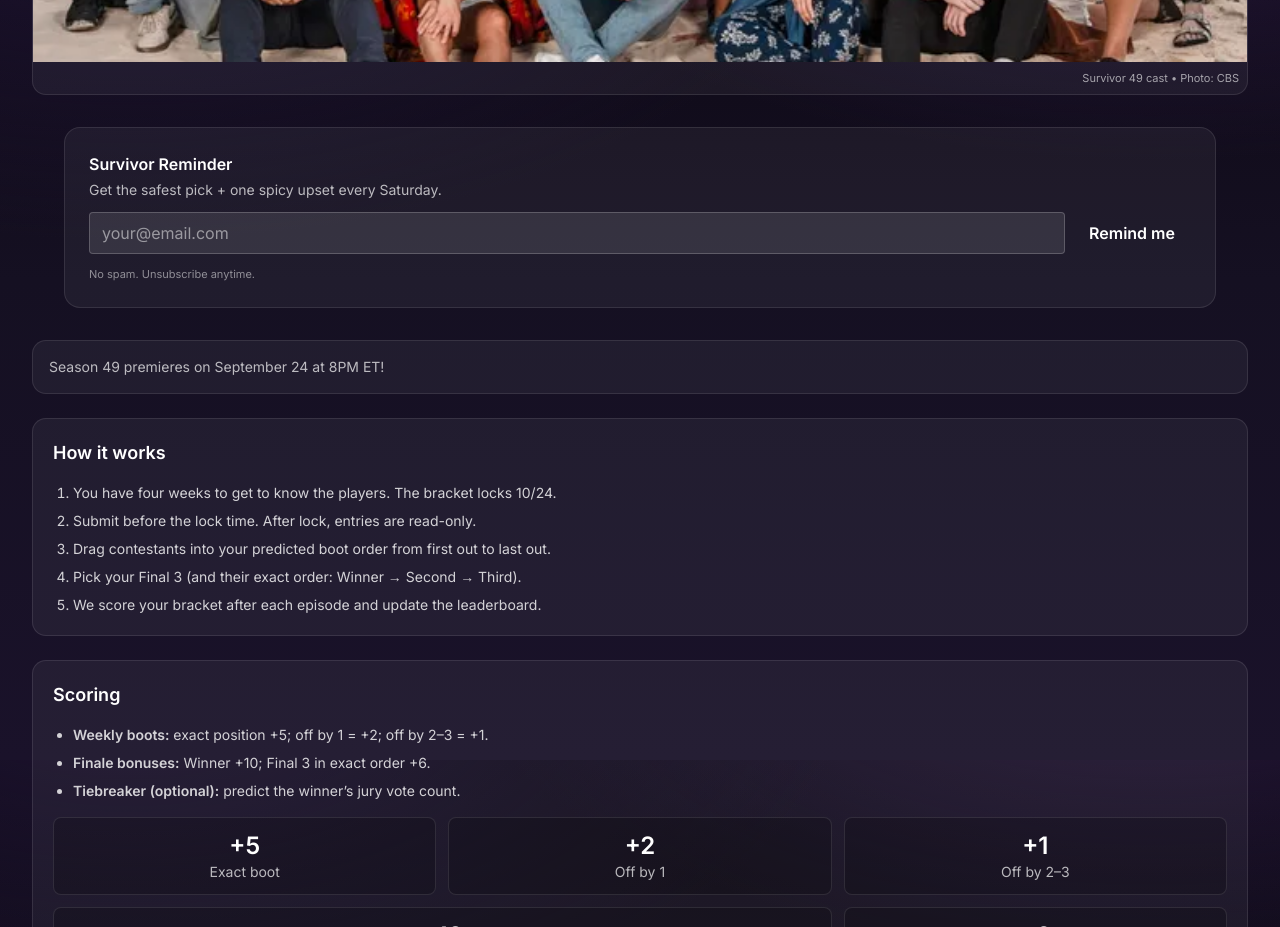
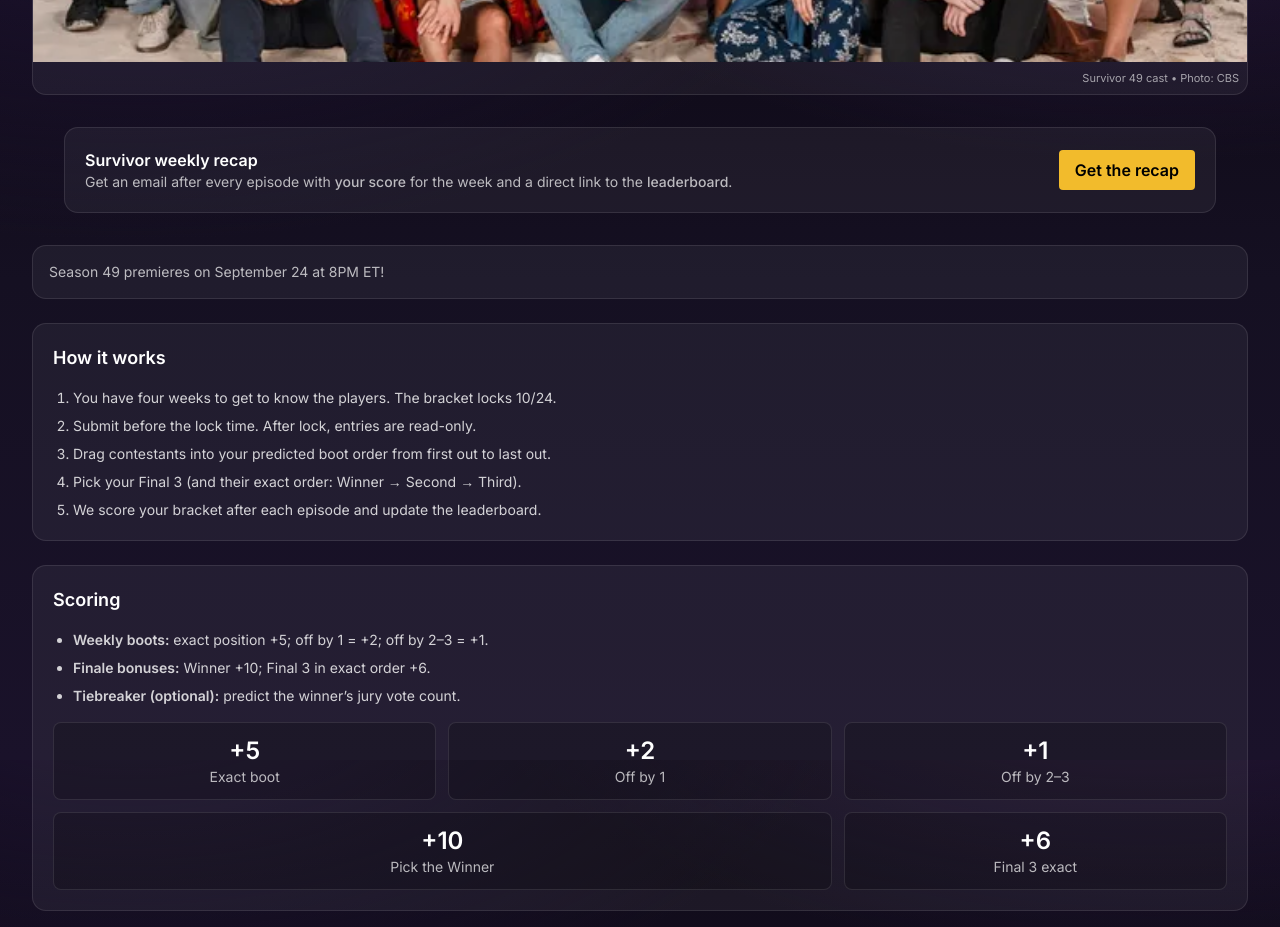
Before and after one commit to chahalltek/nextjs-boilerplate, a Next.js app: page /survivor in a window 1280 px wide. Shown: the part 840-1767 px from the top of the page. Built offline with nearby package versions, Linux system fonts and the light colour scheme; no server answers; the database is empty.

Commit message:
fix survivor optin

```diff
--- a/app/survivor/page.jsx
+++ b/app/survivor/page.jsx
@@ -3,7 +3,6 @@ import Link from "next/link";
 import Image from "next/image";
 import Countdown from "@/components/Countdown";
 import { getSeason } from "@/lib/survivor/store";
-import SurvivorOptIn from "@/components/SurvivorOptIn";
 
 export const dynamic = "force-dynamic";
 
@@ -13,6 +12,27 @@ export default async function SurvivorLanding({ searchParams }) {
     process.env.NEXT_PUBLIC_SURVIVOR_SEASON_ID ||
     process.env.SURVIVOR_SEASON_ID ||
     "S49";
+
+// Small inline CTA component
+function SurvivorReminder() {
+  return (
+    <div className="rounded-xl border border-white/10 bg-white/5 p-4 sm:p-5 flex flex-col sm:flex-row items-start sm:items-center justify-between gap-3">
+      <div>
+        <div className="font-semibold">Survivor weekly recap</div>
+        <p className="text-sm text-white/70">
+          Get an email after every episode with <span className="font-medium">your score</span> for the week
+          and a direct link to the <span className="font-medium">leaderboard</span>.
+        </p>
+      </div>
+      <Link
+        href="/subscribe?topic=survivor-weekly&src=survivor-landing"
+        className="btn-gold whitespace-nowrap"
+      >
+        Get the recap
+      </Link>
+    </div>
+  );
+}
 
   const seasonId =
     (typeof searchParams?.season === "string" ? searchParams.season : envSeason) ||
@@ -52,8 +72,8 @@ export default async function SurvivorLanding({ searchParams }) {
 </figure>
 
       <section className="container my-8">
-        <SurvivorOptIn />
-      </section>
+  <SurvivorReminder />
+</section>
 
       {/* Lock status + actions */}
       {season ? (
```
